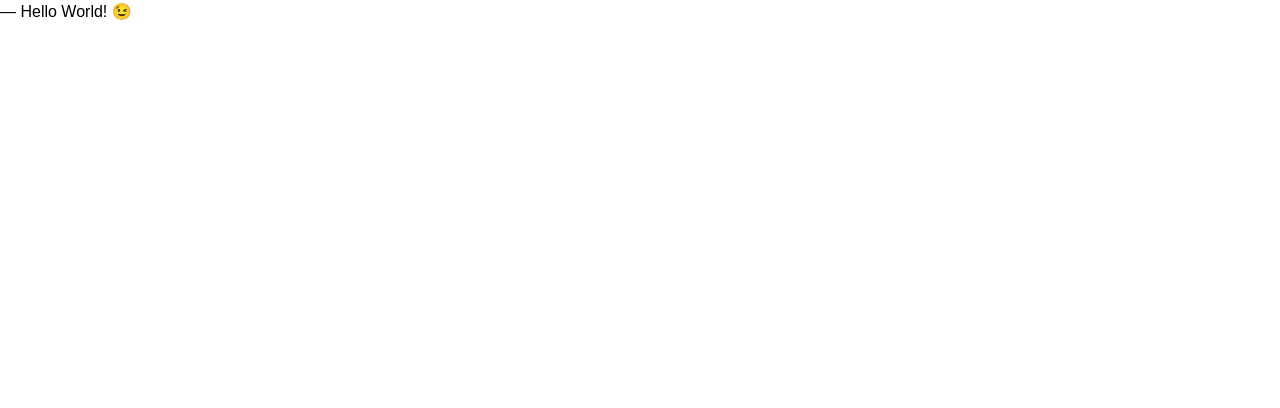
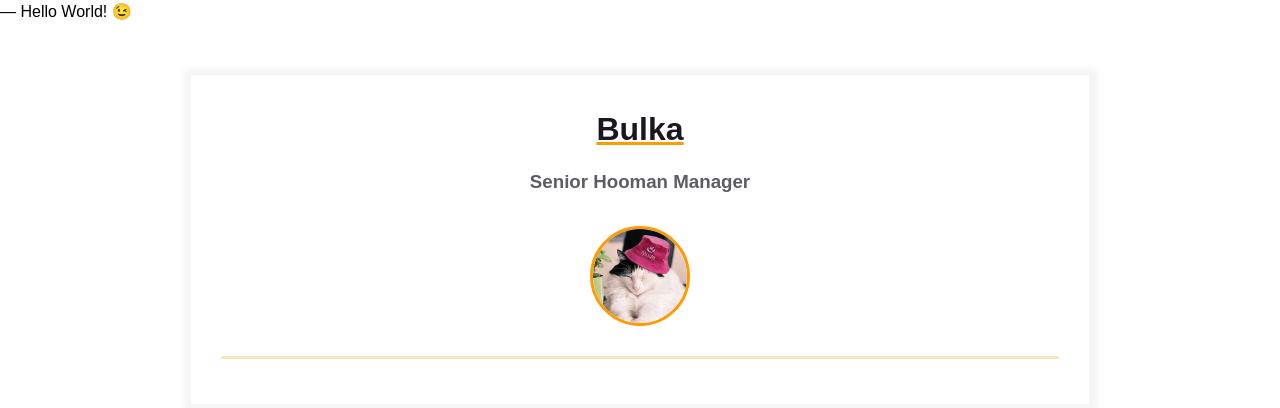
Before and after one commit to AmelianceSkyMusic/homepage, a plain HTML site: page index.html in a window 1280 px wide. Drawn offline with Linux system fonts and the light colour scheme.

Commit message:
feat: add primary content template

```diff
--- a/index.html
+++ b/index.html
@@ -8,5 +8,25 @@
 	</head>
 	<body>
 		― Hello World! &#x1F609;
+		<main>
+			<div class="resume">
+				<div class="container">
+					<div class="resume__block">
+						<h1 class="contact-info__header">Bulka</h1>
+						<h3 class="contact-info__sub-header">Senior Hooman Manager</h3>
+
+						<div class="contact_info_container fh">
+							<div class="contact-info__block"></div>
+
+							<div class="contact-info__block contact-info__block--center">
+								<img class="contact-info__avatar" src="assets/avatar.png" alt="Avatar" />
+							</div>
+
+							<div class="contact-info__block"></div>
+						</div>
+					</div>
+				</div>
+			</div>
+		</main>
 	</body>
 </html>
```
